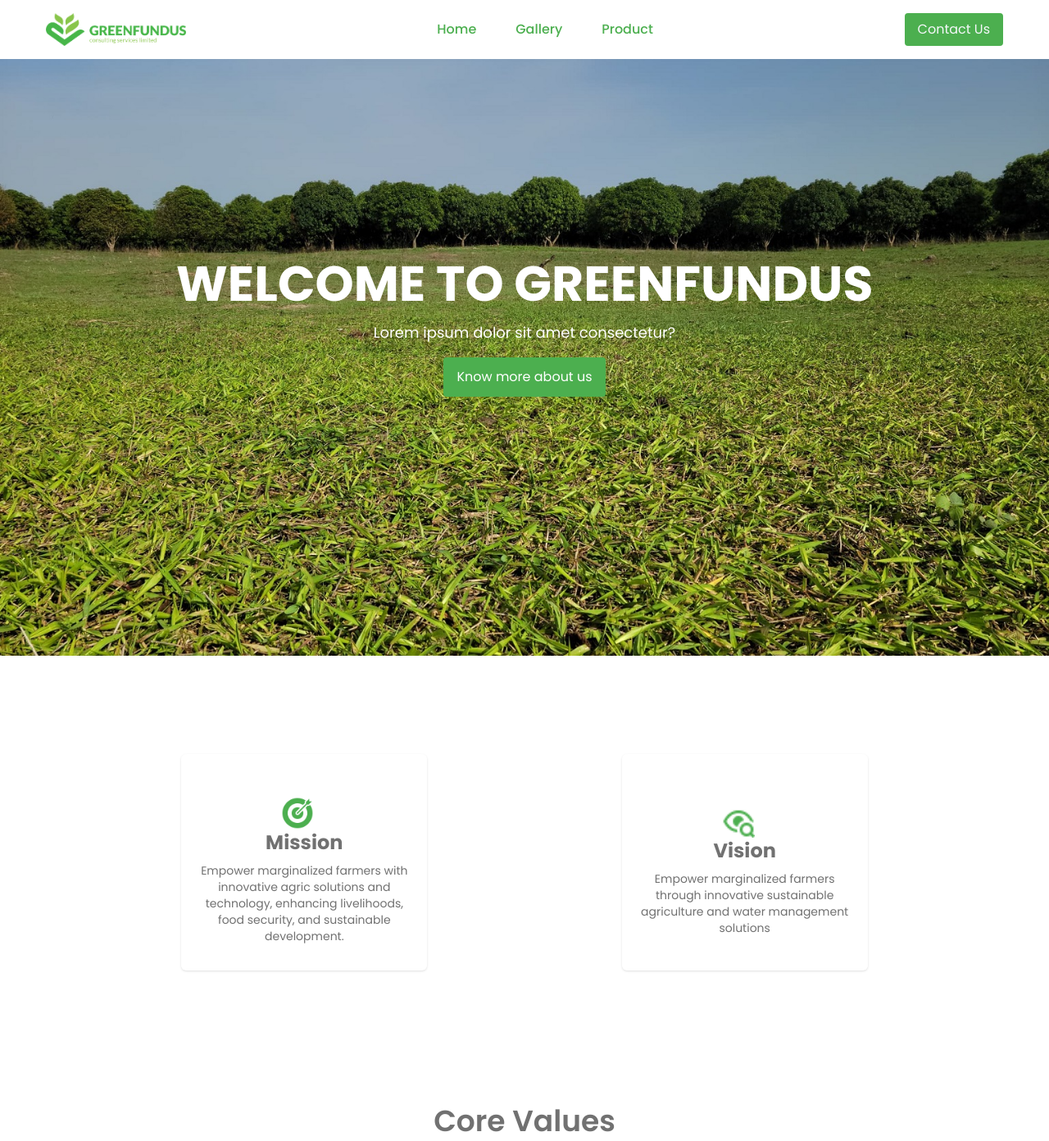
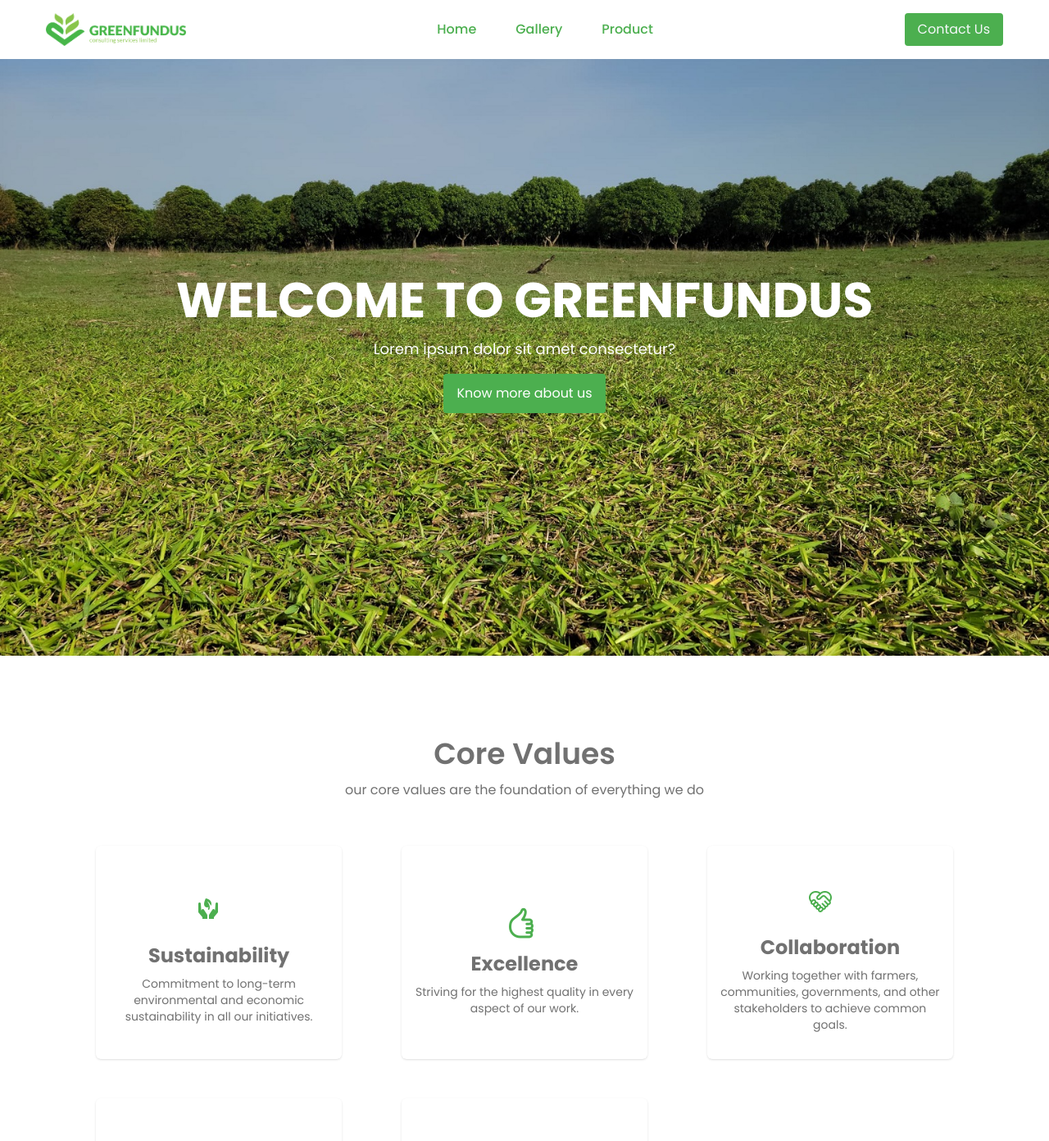
Before and after one commit to anita-ebube/green-fundus, a React (Vite) app: page / in a window 1280 px wide. Shown: the top 1392 px of the page at 82% size. Built offline with nearby package versions, Linux system fonts and the light colour scheme.

Commit message:
Trying to fix a bug

```diff
--- a/src/App.jsx
+++ b/src/App.jsx
@@ -1,9 +1,7 @@
 import './App.css';
 import { EmblaCarousel } from './pages/Home/EmblaCarousel';
 import { Gallery } from './pages/Gallery/page';
-import { Footer } from './components/Footer/page';
 import { BrowserRouter, Routes, Route } from 'react-router-dom';
-import { About } from './pages/about';
 import { Product } from './pages/Product/page';
 
 function App() {
@@ -13,7 +11,6 @@
         <Route index element={<EmblaCarousel />} />
         <Route path="/gallery" element={<Gallery />} />
         <Route path="/product" element={<Product />} />
-        {/* Add footer or other components as needed */}
       </Routes>
     </BrowserRouter>
   );
--- a/src/components/Services/page.jsx
+++ b/src/components/Services/page.jsx
@@ -6,7 +6,7 @@
 export const Services = () => {
     return (
         <div id='services'>
-            <div className='px-4 lg:px-14 max-w-screen-2xl mx-auto lg:my-10 lg:mb-40'>
+            <div className='px-4 lg:px-14 max-w-screen-2xl mx-auto lg:my-10 lg:mb-40 mb-48'>
                 <h4 className='text-4xl text-neutralGrey font-semibold text-center mt-20 mb-10 lg:my-20'>Our Services</h4>
 
                 <div className='md:w-11/12 mx-auto flex flex-col md:flex-row justify-start items-start gap-12'>
--- a/src/components/mission/page.jsx
+++ b/src/components/mission/page.jsx
@@ -18,16 +18,16 @@
 
 
     ]
-  return (
-    <div id="vision" className='md:px-14 px-4 py-16 max-w-screen-2xl mx-auto'>
+    return (
+        <div id="vision" className='md:px-14 px-4 py-16 max-w-screen-2xl mx-auto mt-28'>
 
             <div className='lg:mt-14 grid lg:grid-cols-2 md:grid-cols-2 grid-cols-1 md:w-11/12 mx-auto gap-1'>
                 {services.map(service => (
                     <div key={service.id} className='px-4 py-8 text-center md:w-[300px] mx-auto md:h-30 rounded-md shadow cursor-pointer hover:translate-y-5 hover:border-b-4 hover:border-brandPrimary transition-all duration-300 flex items-center justify-center h-full'>
                         <div>
-                        <div className='h-10 w-14 mx-auto'>
-                            <img src={service.image} alt={service.name} className='mt-5 h-10' />
-                        </div>
+                            <div className='h-10 w-14 mx-auto'>
+                                <img src={service.image} alt={service.name} className='mt-5 h-10' />
+                            </div>
 
                             <h4 className='text-2xl font-bold text-neutralGrey mb-2 px-2'>{service.title}</h4>
                             <p className='text-sm text-neutralGrey'>{service.description}</p>
@@ -37,5 +37,5 @@
             </div>
 
         </div>
-  )
+    )
 }
--- a/src/pages/Home/EmblaCarousel.jsx
+++ b/src/pages/Home/EmblaCarousel.jsx
@@ -2,7 +2,7 @@
 import useEmblaCarousel from 'embla-carousel-react';
 import Slide from "../../assets/images/slide_9.jpg";
 import Autoplay from 'embla-carousel-autoplay';
-import { Mission } from '../../components/Mission/page';
+// import { Mission } from '../../components/Mission/page';
 import { Services } from '../../components/Services/page';
 import { Values } from '../../components/Values/page';
 import { Layout } from '../../components/Layout/page';
@@ -20,11 +20,10 @@
       <div className='relative'>
         <img src={Slide} alt="landing image" className='w-full h-auto max-h-screen object-cover' />
 
-        <div className='absolute inset-0 flex flex-col justify-center items-center text-center space-y-4'>
+        <div className='absolute inset-0 flex flex-col justify-center items-center text-center lg:space-y-4 space-y-2'>
           <h2
-            className={`lg:text-6xl text-2xl text-white font-bold transition-opacity duration-1000 ease-in-out ${
-              loaded ? 'opacity-100' : 'opacity-0'
-            }`}
+            className={` pt-10 lg:text-6xl text-2xl text-white font-bold transition-opacity duration-1000 ease-in-out ${loaded ? 'opacity-100' : 'opacity-0'
+              }`}
           >
             WELCOME TO GREENFUNDUS
           </h2>
@@ -36,7 +35,7 @@
           </button>
         </div>
       </div>
-      <Mission />
+      {/* <Mission /> */}
       <Values />
       <Services />
     </Layout>
--- a/src/pages/Product/page.jsx
+++ b/src/pages/Product/page.jsx
@@ -1,5 +1,6 @@
 import React from 'react'
 import { Layout } from '../../components/Layout/page';
+import PayGo from '../../assets/images/payGo.png'
 
 export const Product = () => {
   return (
@@ -16,7 +17,7 @@
           <button className='bg-brandPrimary px-5 py-3 rounded-sm text-neutralSilver hover:bg-[#448847]'><a href="">Know More</a></button>
         </div>
         <div className='order-2 md:order-1'>
-          <img src="" alt="Sustainable Agricultural Solutions" />
+          <img src={PayGo} alt="PayGo Logo" />
         </div>
       </div>
 
--- a/src/pages/about.jsx
+++ /dev/null
@@ -1,17 +0,0 @@
-import React from 'react'
-import { Values } from '../components/Values/page'
-import { Services } from '../components/Services/page'
-import { Navbar } from '../components/Navbar/page'
-import { Footer } from '../components/Footer/page'
-
-
-export const About = () => {
-  return (
-    <div>
-      <Navbar />
-      <Values />
-      <Services />
-      <Footer />
-    </div>
-  )
-}
```
Also changed, not shown: src/assets/images/payGo.jpg (added), src/assets/images/payGo.png (added).
